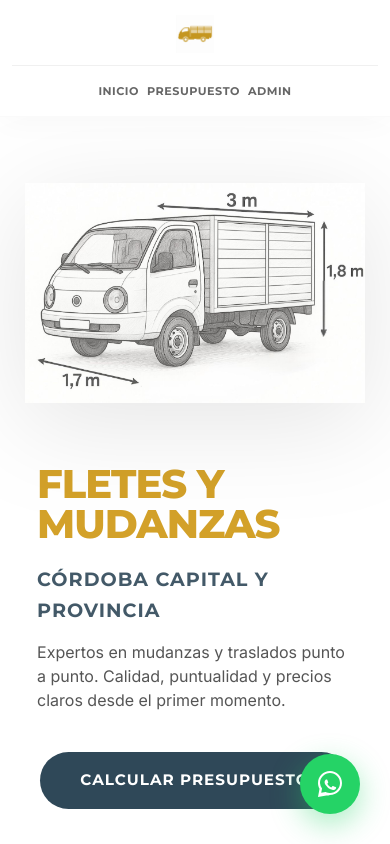
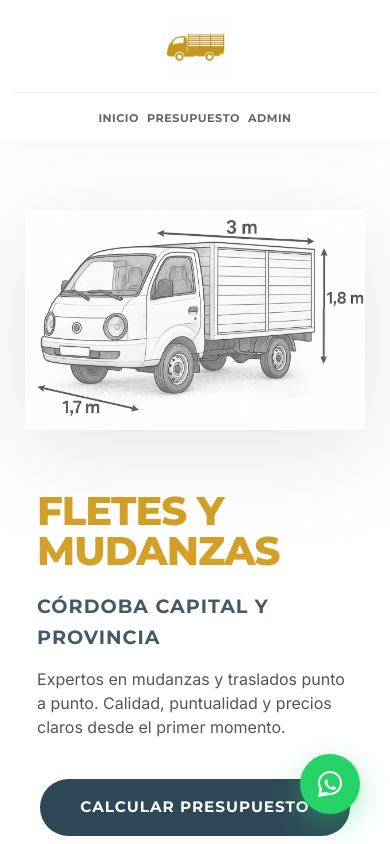
Before and after one commit to sanwortley/Fletes_Exus, a website: page frontend/index.html in a window 390 px wide. Shown: the top 844 px of the page. Drawn offline with Linux system fonts and the light colour scheme.

Commit message:
Logo responsive aumentado a 65px en mobile

```diff
--- a/frontend/static/css/header.css
+++ b/frontend/static/css/header.css
@@ -156,7 +156,7 @@ header.nav {
   }
 
   .brand img {
-    height: 38px;
+    height: 65px;
   }
 }
 
```
